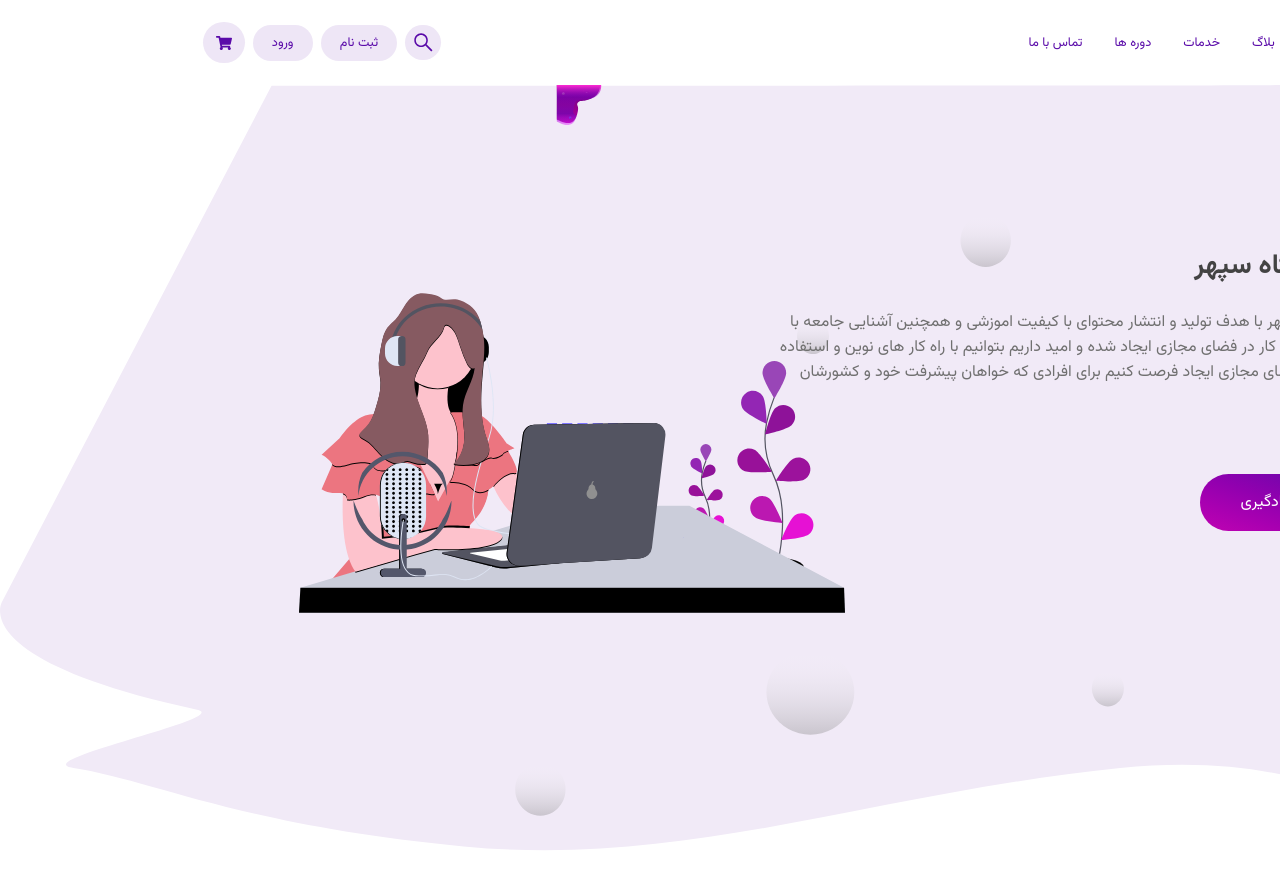
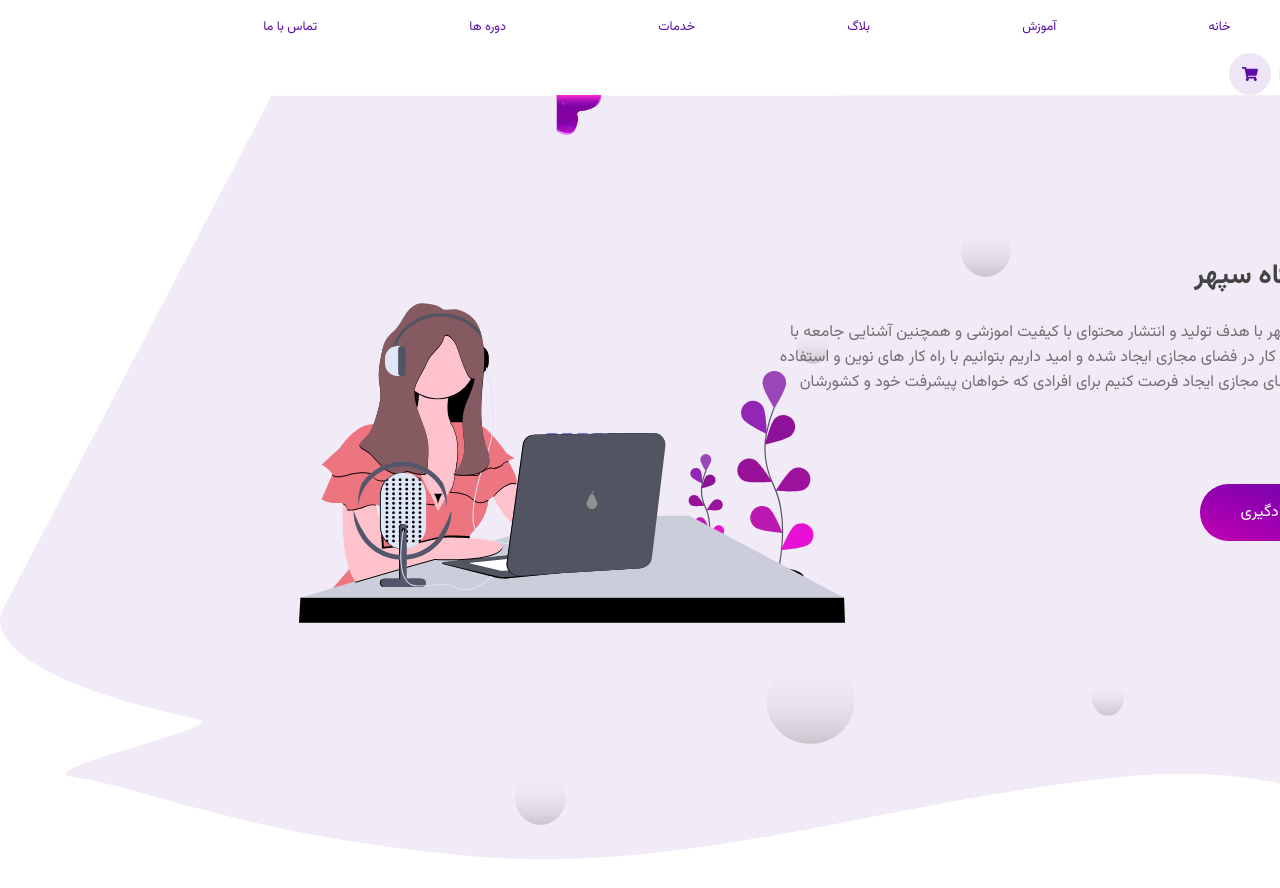
Before and after one commit to alimooo1/Sadrun_Project, a React (Vite) app in the folder sadrun-project/: page / in a window 1280 px wide. Shown: the top 888 px of the page. Built offline with nearby package versions, Linux system fonts and the light colour scheme.

Commit message:
add class props to landingNav component

```diff
--- a/sadrun-project/src/components/LandingPage/LandingNav/LandingNav.jsx
+++ b/sadrun-project/src/components/LandingPage/LandingNav/LandingNav.jsx
@@ -2,9 +2,9 @@ import React from "react";
 import styles from "./LandingNav.module.scss";
 import avatar from "./navigation-image/avatar.svg";
 import LeftSideNavigation from "../leftSideNavigation/LeftSideNavigation";
-const LandingNav = () => {
+const LandingNav = (props) => {
   return (
-    <div className={styles.navigation}>
+    <div className={`${styles.navigation}$}${props.class}`}>
       {/* <div class="navigation-logo"><a href="#"> <img src={avatar} alt="avatar" /></a></div> */}
       <nav>
         <ul className={styles.navigationItems}>
```
